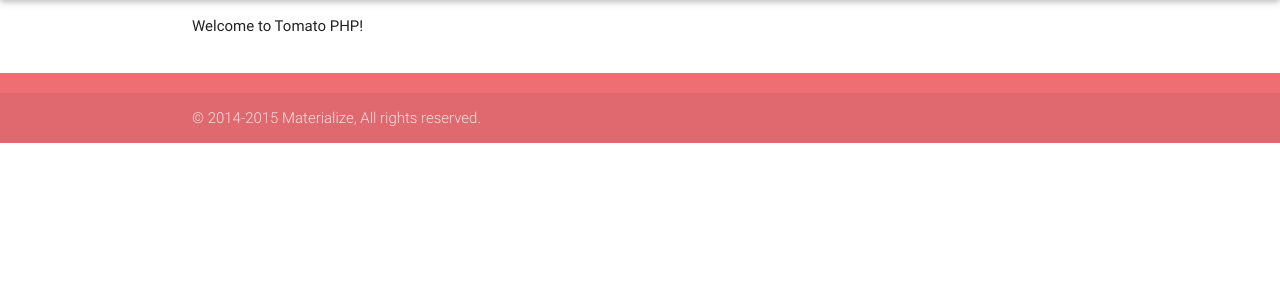
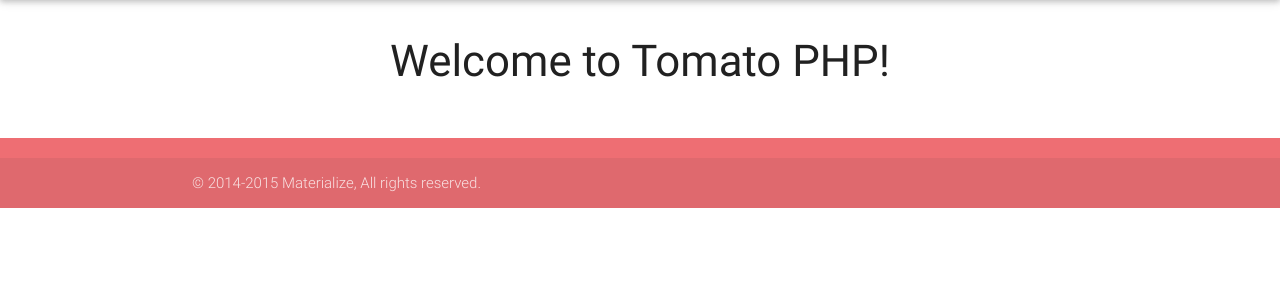
Before and after one commit to daopk/tomato, a PHP site: page /tomato/ in a window 1280 px wide. Shown: the part 64-364 px from the top of the page. Run offline with PHP 8.4, Linux system fonts and the light colour scheme.

Commit message:
Change index message

```diff
--- a/application/views/home/index.php
+++ b/application/views/home/index.php
@@ -1 +1 @@
-Welcome to Tomato PHP!
+<h3 class="center">Welcome to Tomato PHP!</h3>
```
